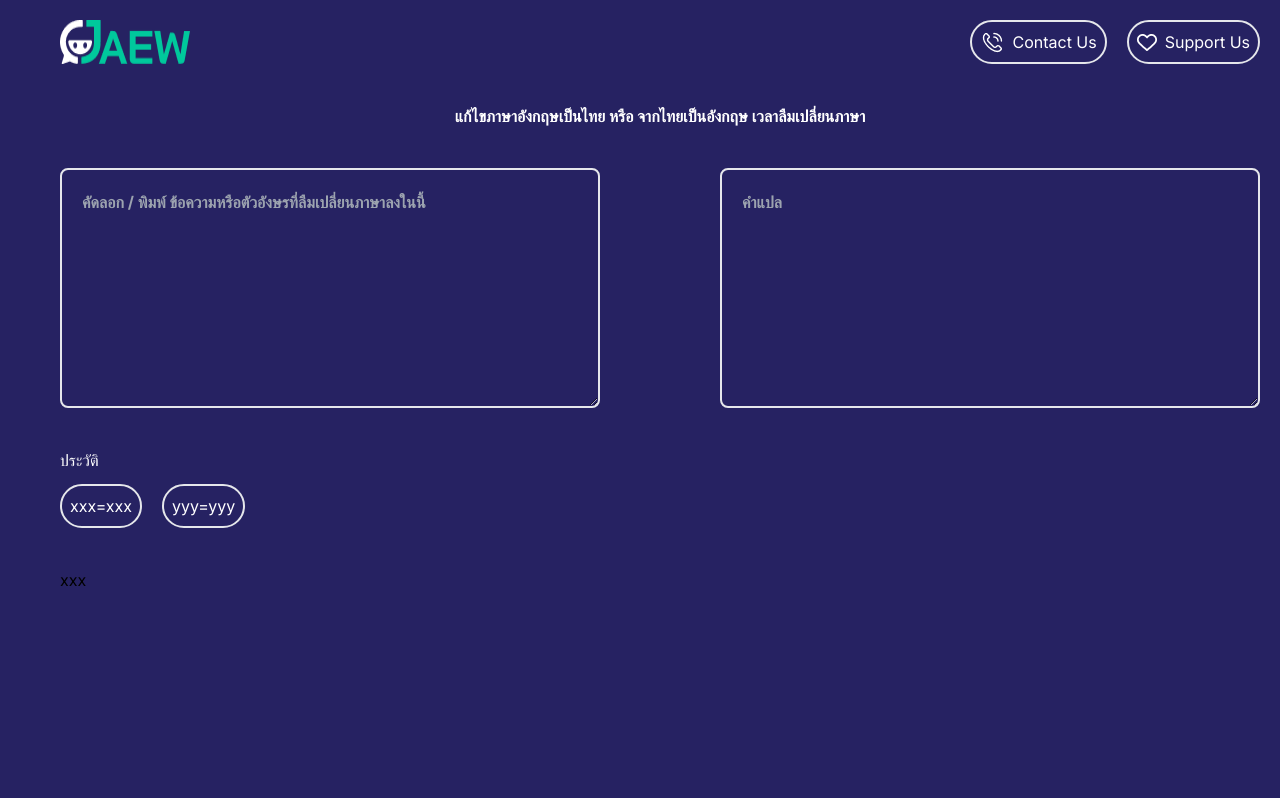
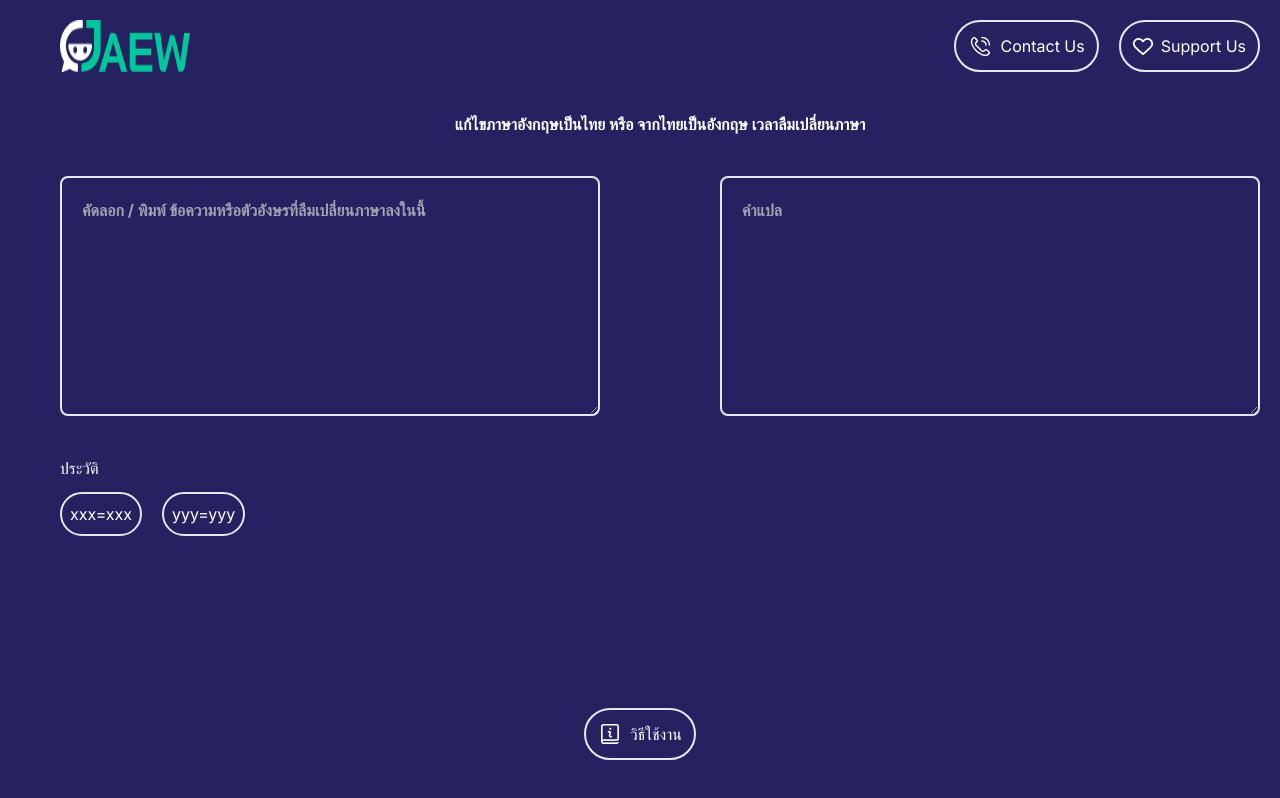
Before and after one commit to Phrompong/jaew-translate, a Next.js app: page /home in a window 1280 px wide. Built offline with nearby package versions, Linux system fonts and the light colour scheme.

Commit message:
Refactor button component to increase padding and fix alignment

```diff
--- a/app/components/box.tsx
+++ b/app/components/box.tsx
@@ -2,7 +2,7 @@ interface BoxProps {
   placeholder: string;
 }
 
-const Button: React.FC<BoxProps> = ({ placeholder }) => {
+const Box: React.FC<BoxProps> = ({ placeholder }) => {
   return (
     <>
       <textarea
@@ -13,4 +13,4 @@ const Button: React.FC<BoxProps> = ({ placeholder }) => {
   );
 };
 
-export default Button;
+export default Box;
--- a/app/components/button.tsx
+++ b/app/components/button.tsx
@@ -11,7 +11,7 @@ const Button: React.FC<ButtonProps> = ({ logo, text, onClick }) => {
   return (
     <button
       type="button"
-      className="flex flex-column text-white border-2 p-2 rounded-full gap-2 text-center items-center"
+      className="flex flex-column text-white border-2 p-3 rounded-full gap-2 text-center items-center"
       onClick={onClick}
     >
       <Image src={logo} alt="Logo" />
--- a/app/home/page.tsx
+++ b/app/home/page.tsx
@@ -1,10 +1,18 @@
+"use client";
+
 import Header from "../components/header";
 import Box from "../components/box";
 import History from "../components/history";
+import Button from "../components/button";
+import Book from "../../public/book.png";
 
 export default function Home() {
+  const handleSolutionClicked = () => {
+    alert("Contact Us");
+  };
+
   return (
-    <div className="bg-header h-screen">
+    <div className="flex flex-col justify-between bg-header h-screen">
       <div className="flex flex-col gap-10 ml-10 p-5">
         <Header></Header>
         <div className="flex flex-col text-center font-bold text-white gap-10">
@@ -17,7 +25,13 @@ export default function Home() {
           </div>
         </div>
         <History></History>
-        <div className="flex mb-1">xxx</div>
+      </div>
+      <div className="flex flex-row justify-center p-10">
+        <Button
+          logo={Book}
+          text="วิธีใช้งาน"
+          onClick={handleSolutionClicked}
+        ></Button>
       </div>
     </div>
   );
```
Also changed, not shown: public/book.png (added).
